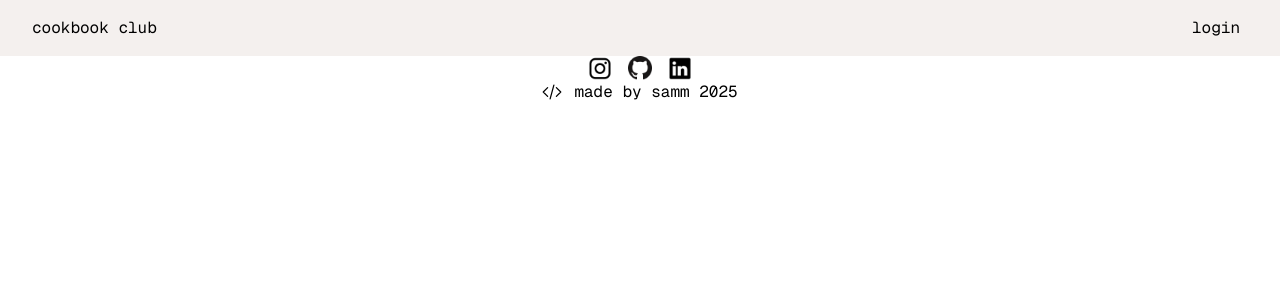
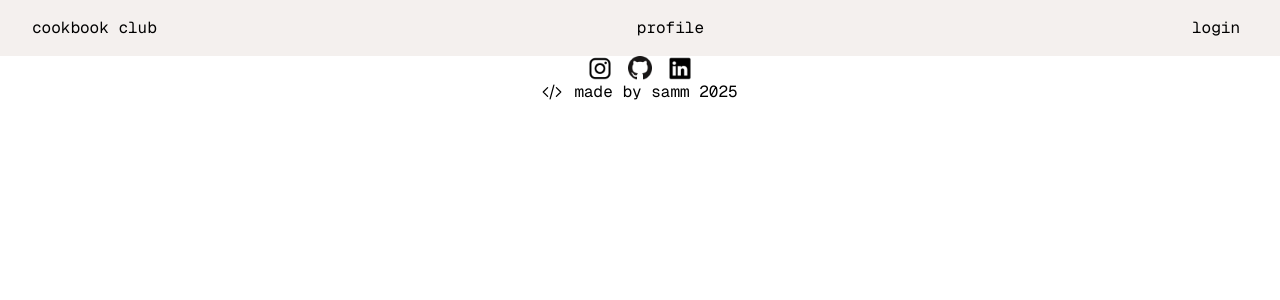
Before and after one commit to hellosamm/cookbook-club-app, a React (Vite) app in the folder frontend/: page / in a window 1280 px wide. Shown: the top 300 px of the page. Built offline with nearby package versions, Linux system fonts and the light colour scheme.

Commit message:
started working with routes, set up createBrowserRouter in main.jsx

```diff
--- a/frontend/package.json
+++ b/frontend/package.json
@@ -12,7 +12,8 @@
   "dependencies": {
     "@vitejs/plugin-vue": "^5.2.1",
     "react": "^18.3.1",
-    "react-dom": "^18.3.1"
+    "react-dom": "^18.3.1",
+    "react-router-dom": "^7.1.1"
   },
   "devDependencies": {
     "@eslint/js": "^9.17.0",
--- a/frontend/src/App.jsx
+++ b/frontend/src/App.jsx
@@ -1,10 +1,12 @@
 import Navbar from "./components/Navbar";
 import Footer from "./components/Footer";
+import Features from "./components/Features";
 
 function App() {
   return (
     <>
-      <Navbar name="test name" />
+      <Navbar />
+      {/* <Features /> */}
       <Footer />
     </>
   );
--- /dev/null
+++ b/frontend/src/components/Features.jsx
@@ -0,0 +1,11 @@
+import React from "react";
+
+const Features = () => {
+  return (
+    <div>
+      <div></div>
+    </div>
+  );
+};
+
+export default Features;
--- a/frontend/src/components/Navbar.jsx
+++ b/frontend/src/components/Navbar.jsx
@@ -1,4 +1,5 @@
 import React from "react";
+import { Link } from "react-router-dom";
 
 const Navbar = () => {
   return (
@@ -6,6 +7,7 @@ const Navbar = () => {
       <div className="mx-auto max-w-7xl px-2 sm:px-6 lg:px-8">
         <div className="flex justify-between items-center py-3">
           <div>cookbook club</div>
+          <Link to="profile">profile</Link>
           <div className="">
             <button className="bg-ivory text-black rounded-sm py-1 px-2 hover:bg-black hover:text-white">
               login
--- /dev/null
+++ b/frontend/src/components/Profile.jsx
@@ -0,0 +1,11 @@
+import React from "react";
+
+const Profile = () => {
+  return (
+    <div>
+      <p>username test</p>
+    </div>
+  );
+};
+
+export default Profile;
--- a/frontend/src/main.jsx
+++ b/frontend/src/main.jsx
@@ -1,10 +1,23 @@
 import { StrictMode } from "react";
 import { createRoot } from "react-dom/client";
+import { createBrowserRouter, RouterProvider } from "react-router-dom";
 import App from "./App.jsx";
+import Profile from "./components/Profile.jsx";
 import "./index.css";
+
+const router = createBrowserRouter([
+  {
+    path: "/",
+    element: <App />,
+  },
+  {
+    path: "profile",
+    element: <Profile />,
+  },
+]);
 
 createRoot(document.getElementById("root")).render(
   <StrictMode>
-    <App />
+    <RouterProvider router={router} />
   </StrictMode>
 );
--- /dev/null
+++ b/frontend/src/pages/Authentication.jsx
@@ -0,0 +1,7 @@
+import React from "react";
+
+const Authentication = () => {
+  return <div></div>;
+};
+
+export default Authentication;
```
Also changed, not shown: 1 other file (tests, documents, lock files or other folders).
